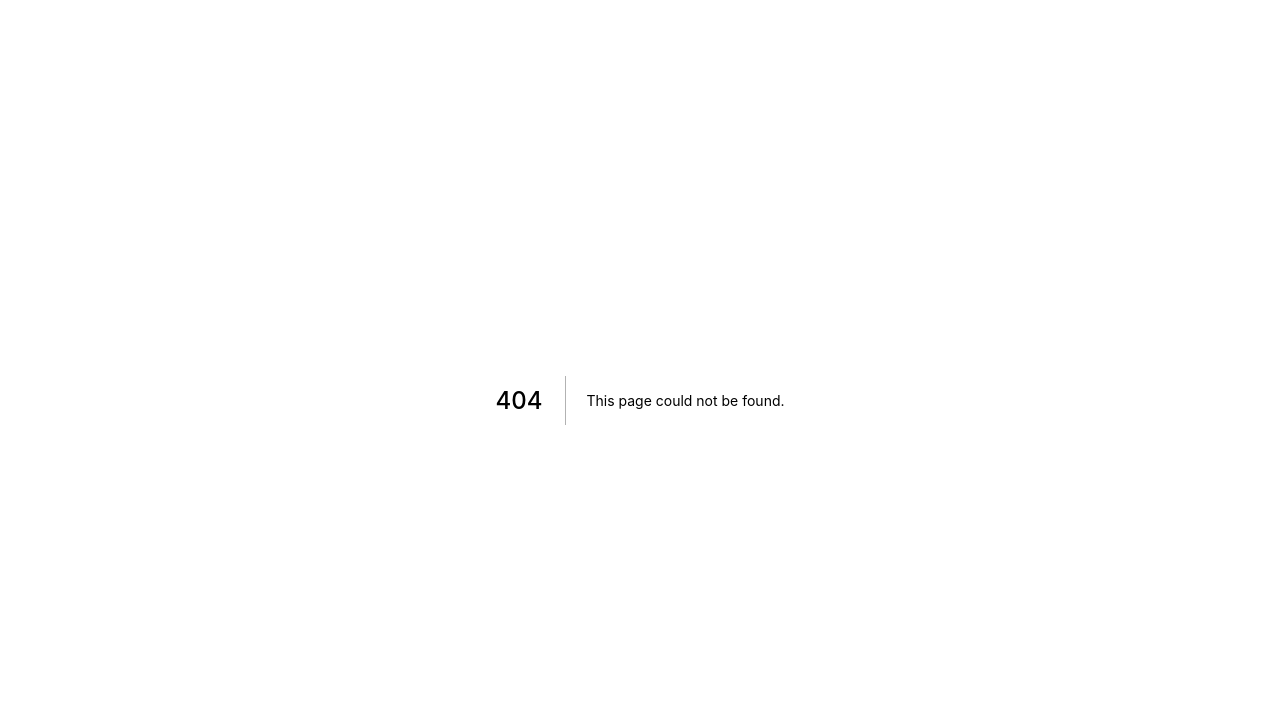
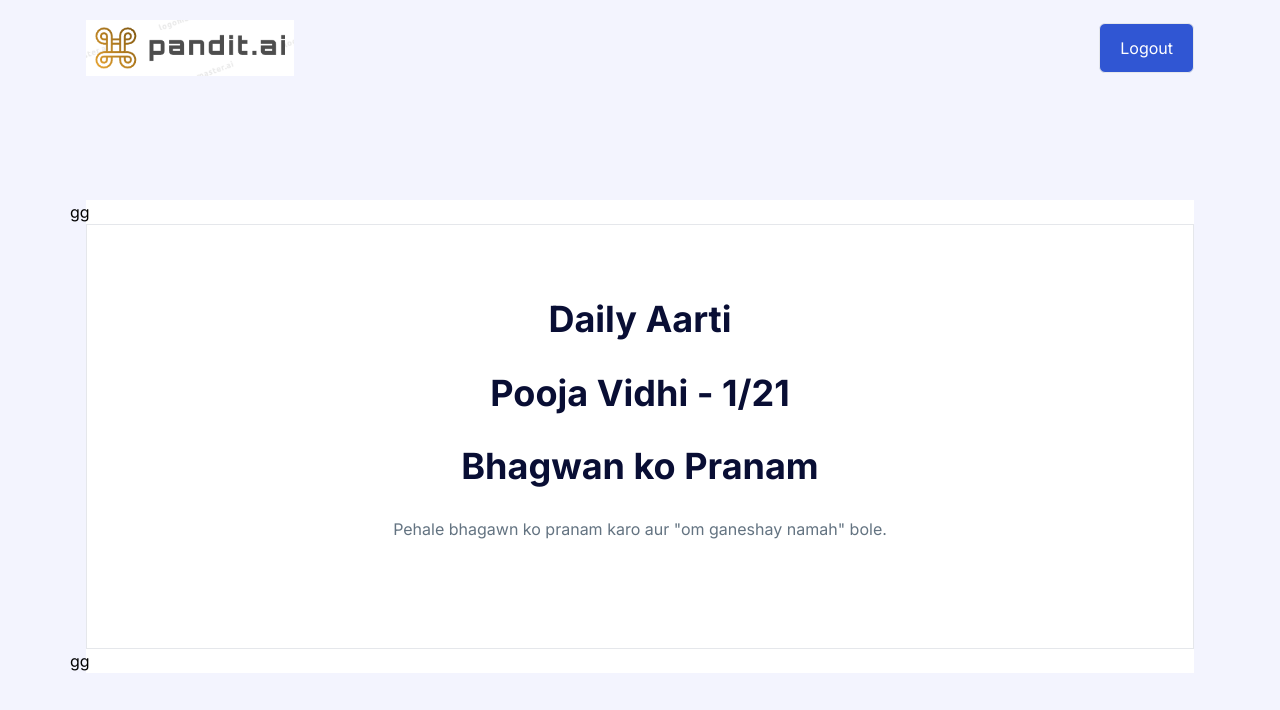
Before and after one commit to dewa-himanshu24/pandit.ai, a Next.js app: page /PoojaVidhiPage in a window 1280 px wide. Before the commit this address had no page. Shown: the top 710 px of the page. Built offline with nearby package versions, Linux system fonts and the light colour scheme.

Commit message:
Add pooja page

```diff
--- a/pages/Pooja.tsx
+++ b/pages/PoojaCard.tsx
@@ -1,17 +1,23 @@
+import Link from 'next/link';
 import React from 'react'
 
-const Pooja = (props: { imageUrl: string ; name: string }) => {
+
+const Pooja = (props: {
+  id: string; imageUrl: string ; name: string; description: string;
+}) => {
+
+
   return (
     <div className="w-full px-4 md:w-1/2 lg:w-1/3">
       <div className="wow fadeInUp group mb-10" data-wow-delay=".15s">
         <div className="mb-8 overflow-hidden rounded">
-          <a href="blog-details.html" className="block">
+          <Link href={`/pooja/${props.id}`} className="block">
             <img
               src={props.imageUrl}
               alt="image"
               className="w-full transition group-hover:rotate-6 group-hover:scale-125"
             />
-          </a>
+          </Link>
         </div>
         <div>
           <h3>
--- a/pages/PoojaPage.tsx
+++ b/pages/PoojaHomePage.tsx
@@ -25,10 +25,10 @@ const PoojaPage = (props: { name: string ; description: string ; }) => {
                     <h2
                       className="mb-6 text-center text-3xl font-bold text-dark sm:text-4xl sm:leading-snug 2xl:text-[40px]"
                     >
-                      Daily Aarti {props.name}
+                      {props.name}
                     </h2>
                     <p className="mb-9 text-center leading-relaxed text-body-color">
-                      Pooja Vidhi for ghar mae daily ki aarti.{props.description}
+                      {props.description}
                     </p>
                     <Button classes="" value="Aarti Shuru Karen" />
                   </div>
--- a/pages/PoojaList.tsx
+++ b/pages/PoojaList.tsx
@@ -1,60 +1,15 @@
 import React from 'react'
-import Pooja from './Pooja'
+import Pooja from './PoojaCard'
 
-const DUMMY_POOJAS = [
-  {
-    id: "p1",
-    name: "Daily Aarti",
-    imageUrl: "assets/images/blog/blog-02.jpg"
-  },
-  {
-    id: "p2",
-    name: "Shiv Aarti",
-    imageUrl: "assets/images/blog/blog-02.jpg"
-  },
-  {
-    id: "p3",
-    name: "Vishnu Vandana",
-    imageUrl: "assets/images/blog/blog-02.jpg"
-  },
-  {
-    id: "p4",
-    name: "Ganesha Aarti",
-    imageUrl: "assets/images/blog/blog-02.jpg"
-  },
-  {
-    id: "p5",
-    name: "Maa Laxmi Aarti",
-    imageUrl: "assets/images/blog/blog-02.jpg"
-  },
-  {
-    id: "p6",
-    name: "Grah Pravesh",
-    imageUrl: "assets/images/blog/blog-02.jpg"
-  },
-  {
-    id: "p7",
-    name: "Diwali Pooja",
-    imageUrl: "assets/images/blog/blog-02.jpg"
-  },
-  {
-    id: "p8",
-    name: "Ekadashi",
-    imageUrl: "assets/images/blog/blog-02.jpg"
-  },
-  {
-    id: "p9",
-    name: "Janmashtami",
-    imageUrl: "assets/images/blog/blog-02.jpg"
-  },
-];
+import DUMMY_POOJAS from './components/data'
 
 const PoojaList = () => {
-  const poojaList = DUMMY_POOJAS.map((pooja) => (
+  const poojaList = Object.values(DUMMY_POOJAS).map((pooja) => (
     <Pooja
-      key={pooja.id}
+      id={pooja.id}
       name={pooja.name}
       imageUrl={pooja.imageUrl}
+      description={pooja.description}
     />
   ))
 
--- /dev/null
+++ b/pages/PoojaVidhiPage.tsx
@@ -0,0 +1,58 @@
+import React, { Fragment } from 'react'
+import Button from './components/UI/Button'
+import Navbar from './Navbar'
+
+const PoojaVidhiPage = (props: { name: string | number | boolean | React.ReactElement<any, string | React.JSXElementConstructor<any>> | React.ReactFragment | null | undefined; description: string | number | boolean | React.ReactElement<any, string | React.JSXElementConstructor<any>> | React.ReactFragment | React.ReactPortal | null | undefined }) => {
+  return (
+    <Fragment>
+      <Navbar isLoggedIn={true} />
+      <section
+        id="about"
+        className="bg-[#f3f4fe] pt-20 pb-20 lg:pt-[120px] lg:pb-[120px]"
+      >
+        <div className="container py-20">
+          <div className="wow fadeInUp bg-white" data-wow-delay=".2s">
+            <div className="-mx-4 flex flex-wrap">
+              <div>
+                gg
+              </div>
+              <div className="w-full px-4">
+                <div
+                  className="items-center justify-center overflow-hidden border lg:flex"
+                >
+                  <div
+                    className="w-full justify-center py-12 px-7 sm:px-12 md:p-16 lg:max-w-[565px] lg:py-9 lg:px-16 xl:max-w-[640px] xl:p-[70px]"
+                  >
+                    <h2
+                      className="mb-6 text-center text-3xl font-bold text-dark sm:text-4xl sm:leading-snug 2xl:text-[40px]"
+                    >
+                      Daily Aarti {props.name}
+                    </h2>
+                    <h2
+                      className="mb-6 text-center text-3xl font-bold text-dark sm:text-4xl sm:leading-snug 2xl:text-[40px]"
+                    >
+                      Pooja Vidhi - 1/21 {props.name}
+                    </h2>
+                    <h2
+                      className="mb-6 text-center text-3xl font-bold text-dark sm:text-4xl sm:leading-snug 2xl:text-[40px]"
+                    >
+                      Bhagwan ko Pranam {props.name}
+                    </h2>
+                    <p className="mb-9 text-center leading-relaxed text-body-color">
+                      Pehale bhagawn ko pranam karo aur "om ganeshay namah" bole.{props.description}
+                    </p>
+                  </div>
+                </div>
+              </div>
+              <div>
+                gg
+              </div>
+            </div>
+          </div>
+        </div>
+      </section>
+    </Fragment>
+  )
+}
+
+export default PoojaVidhiPage
--- /dev/null
+++ b/pages/components/data.tsx
@@ -0,0 +1,61 @@
+type tDUMMY_POOJAS = {
+  [key: string]: any
+}
+
+const DUMMY_POOJAS : tDUMMY_POOJAS = {
+  "p1": {
+    id: "p1",
+    name: "Daily Aarti",
+    imageUrl: "assets/images/blog/blog-02.jpg",
+    description: "Pooja vidhi for ghar mae daily ki aarti"
+  },
+  "p2": {
+    id: "p2",
+    name: "Shiv Aarti",
+    imageUrl: "assets/images/blog/blog-02.jpg",
+    description: "Pooja vidhi for ghar mae daily ki aarti"
+  },
+  "p3": {
+    id: "p3",
+    name: "Vishnu Vandana",
+    imageUrl: "assets/images/blog/blog-02.jpg",
+    description: "Pooja vidhi for ghar mae daily ki aarti"
+  },
+  "p4": {
+    id: "p4",
+    name: "Ganesha Aarti",
+    imageUrl: "assets/images/blog/blog-02.jpg",
+    description: "Pooja vidhi for ghar mae daily ki aarti"
+  },
+  "p5": {
+    id: "p5",
+    name: "Maa Laxmi Aarti",
+    imageUrl: "assets/images/blog/blog-02.jpg",
+    description: "Pooja vidhi for ghar mae daily ki aarti"
+  },
+  "p6": {
+    id: "p6",
+    name: "Grah Pravesh",
+    imageUrl: "assets/images/blog/blog-02.jpg",
+    description: "Pooja vidhi for ghar mae daily ki aarti"
+  },
+  "p7": {
+    id: "p7",
+    name: "Diwali Pooja",
+    imageUrl: "assets/images/blog/blog-02.jpg",
+    description: "Pooja vidhi for ghar mae daily ki aarti"
+  },
+  "p8": {
+    id: "p8",
+    name: "Ekadashi",
+    imageUrl: "assets/images/blog/blog-02.jpg",
+    description: "Pooja vidhi for ghar mae daily ki aarti"
+  },
+  "p9": {
+    id: "p9",
+    name: "Janmashtami",
+    imageUrl: "assets/images/blog/blog-02.jpg",
+    description: "Pooja vidhi for ghar mae daily ki aarti"
+  },
+};
+export default DUMMY_POOJAS;
--- a/pages/index.tsx
+++ b/pages/index.tsx
@@ -1,9 +1,9 @@
 import type { NextPage } from 'next'
 import { Fragment } from 'react'
 import Login from './Login'
-// import HomePage from './HomePage'
+import HomePage from './HomePage'
 import {useRouter} from "next/router";
-import PoojaPage from './PoojaPage';
+import PoojaPage from './PoojaHomePage';
 
 const Home: NextPage = () => {
   const { query } = useRouter();
@@ -14,8 +14,7 @@ const Home: NextPage = () => {
   return (
     <Fragment>
       {!isLoggedIn && <Login />}
-      {/* {isLoggedIn && <HomePage name={name} />} */}
-      {isLoggedIn && <PoojaPage />}
+      {isLoggedIn && <HomePage name={name} />}
     </Fragment>
   )
 }
--- /dev/null
+++ b/pages/pooja/[poojaId].tsx
@@ -0,0 +1,69 @@
+import React, { Fragment } from 'react'
+import { useRouter } from 'next/router'
+import Button from '../components/UI/Button';
+import DUMMY_POOJAS from '../components/data';
+
+import Navbar from '../Navbar';
+
+
+const PoojaPage = (props: { name: string ; description: string ; }) => {
+
+  return (
+
+    <Fragment>
+      <Navbar isLoggedIn={true} />
+      <section
+        id="about"
+        className="bg-[#f3f4fe] pt-20 pb-20 lg:pt-[120px] lg:pb-[120px]"
+      >
+        <div className="container py-20">
+          <div className="wow fadeInUp bg-white" data-wow-delay=".2s">
+            <div className="-mx-4 flex flex-wrap">
+              <div className="w-full px-4">
+                <div
+                  className="items-center justify-center overflow-hidden border lg:flex"
+                >
+                  <div
+                    className="w-full justify-center py-12 px-7 sm:px-12 md:p-16 lg:max-w-[565px] lg:py-9 lg:px-16 xl:max-w-[640px] xl:p-[70px]"
+                  >
+                    <h2
+                      className="mb-6 text-center text-3xl font-bold text-dark sm:text-4xl sm:leading-snug 2xl:text-[40px]"
+                    >
+                      {props.name}
+                    </h2>
+                    <p className="mb-9 text-center leading-relaxed text-body-color">
+                      {props.description}
+                    </p>
+                    <Button classes="" value="Aarti Shuru Karen" />
+                  </div>
+                </div>
+              </div>
+            </div>
+          </div>
+        </div>
+      </section>
+    </Fragment>
+  )
+}
+
+export async function getStaticProps(context: {params: { poojaId: string ; };}) {
+  const poojaDetails = DUMMY_POOJAS[context.params.poojaId]
+
+
+  return {
+    props: {
+      name: poojaDetails.name,
+      description: poojaDetails.description
+    },
+  }
+}
+
+export async function getStaticPaths() {
+  return {
+    paths: [
+      "/pooja/p1","/pooja/p2"
+    ],
+    fallback: true,
+  }
+}
+export default PoojaPage
--- /dev/null
+++ b/pages/pooja/poojavidhi/[poojaVidhiId].tsx
@@ -0,0 +1 @@
+import DUMMY_POOJAS from "../../components/data";
```
